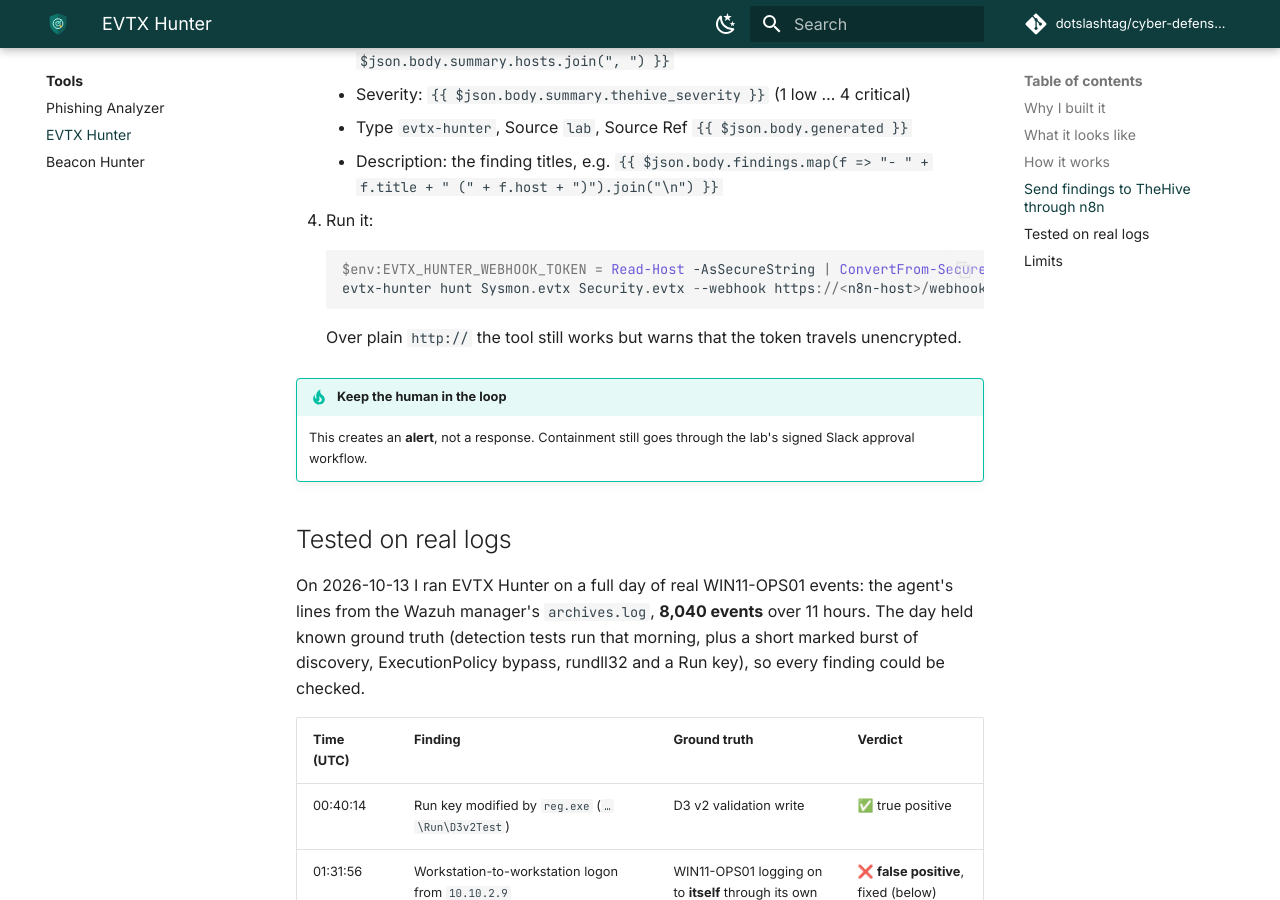
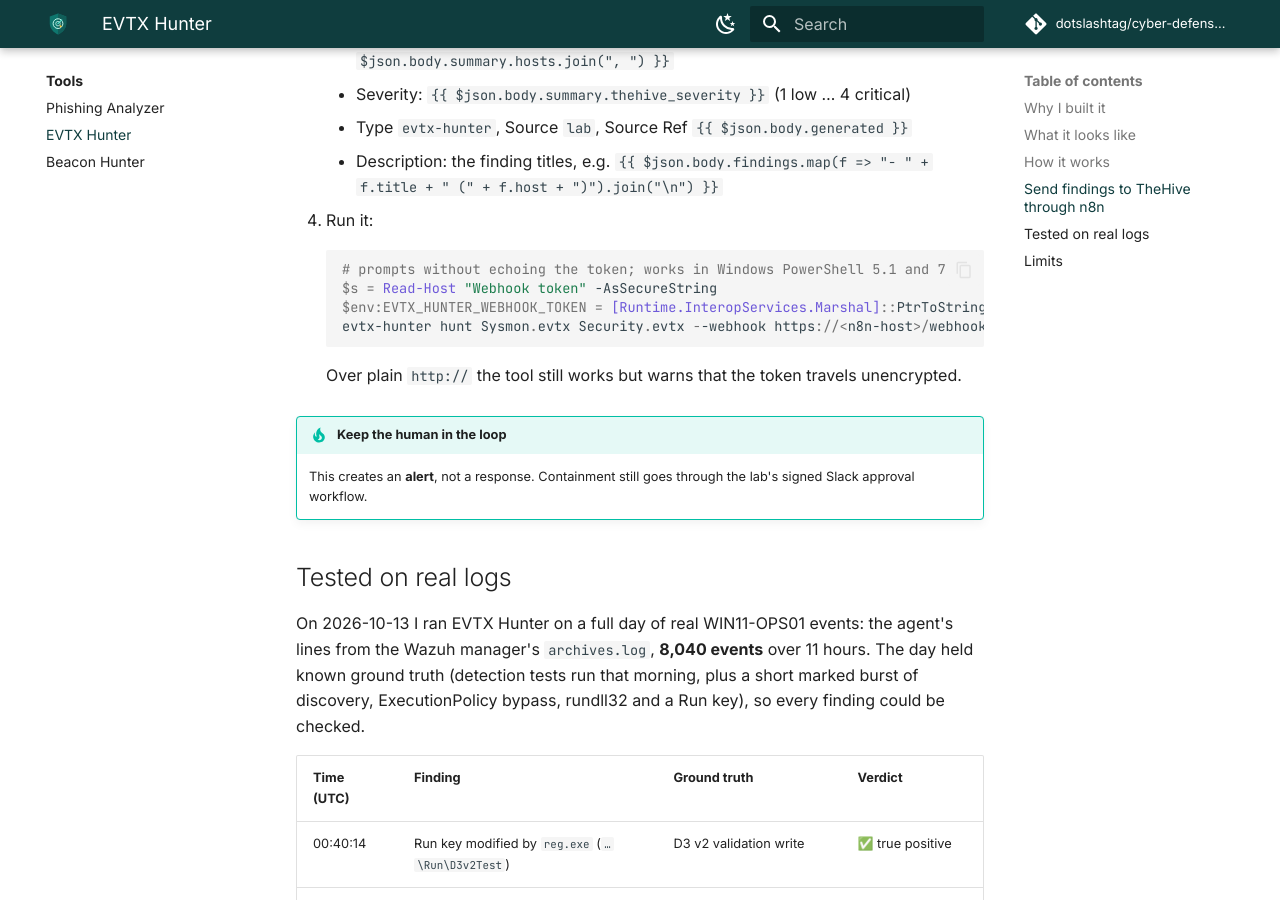
Before and after one commit to dotslashtag/cyber-defense-lab, an MkDocs documentation site: the page built from docs/tools/evtx-hunter.md, in a window 1280 px wide and 900 px high, scrolled down 2651 px. Built offline with MkDocs 1.6.1 and Material for MkDocs 9.7.7, drawn with Linux system fonts in a browser that asks for light colours; comment, search, counter and statistics services are not loaded.

Commit message:
docs(evtx-hunter): token prompt that works in Windows PowerShell 5.1
Co-Authored-By: Claude Opus 5.5 <noreply@anthropic.com>
Claude-Session: https://claude.ai/code/session_01VSxWRXTvMG1cQKzoG3F5Sa

````diff
--- a/docs/tools/evtx-hunter.md
+++ b/docs/tools/evtx-hunter.md
@@ -104,7 +104,9 @@ The tool posts a JSON summary; n8n turns it into a TheHive alert. Setup in n8n
 4. Run it:
 
     ```powershell
-    $env:EVTX_HUNTER_WEBHOOK_TOKEN = Read-Host -AsSecureString | ConvertFrom-SecureString -AsPlainText
+    # prompts without echoing the token; works in Windows PowerShell 5.1 and 7
+    $s = Read-Host "Webhook token" -AsSecureString
+    $env:EVTX_HUNTER_WEBHOOK_TOKEN = [Runtime.InteropServices.Marshal]::PtrToStringBSTR([Runtime.InteropServices.Marshal]::SecureStringToBSTR($s))
     evtx-hunter hunt Sysmon.evtx Security.evtx --webhook https://<n8n-host>/webhook/evtx-hunter --ca-file lab-ca.pem
     ```
 
````
